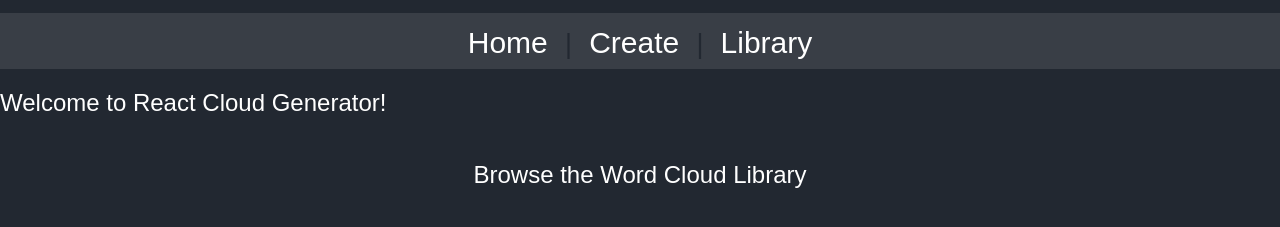
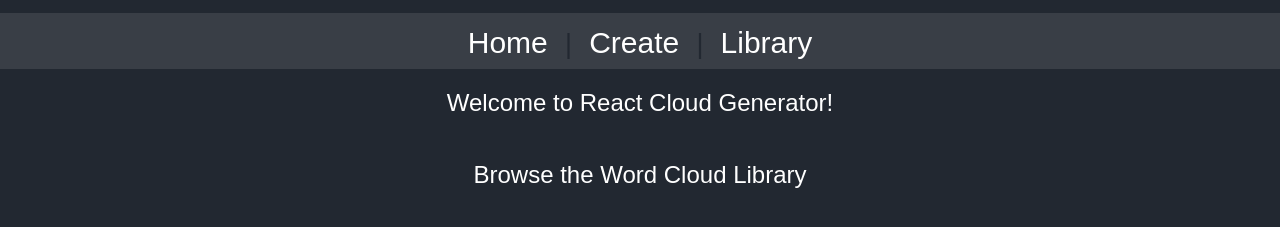
Before and after one commit to owcollier/react-cloud-generator, a React app: page / in a window 1280 px wide. Shown: the part 121-348 px from the top of the page. Built offline with nearby package versions, Linux system fonts and the light colour scheme; no server answers; a web font is replaced by a local one.

Commit message:
update to home-view.css, margins

```diff
--- a/src/components/home-view/home-view.css
+++ b/src/components/home-view/home-view.css
@@ -9,6 +9,12 @@
   font-size: 24px;
 }
 
+.home-description {
+  margin-left: 10%;
+  margin-right: 10%;
+}
+
 .home-description h2 {
   font-weight: 400;
+  text-align: center;
 }
```
